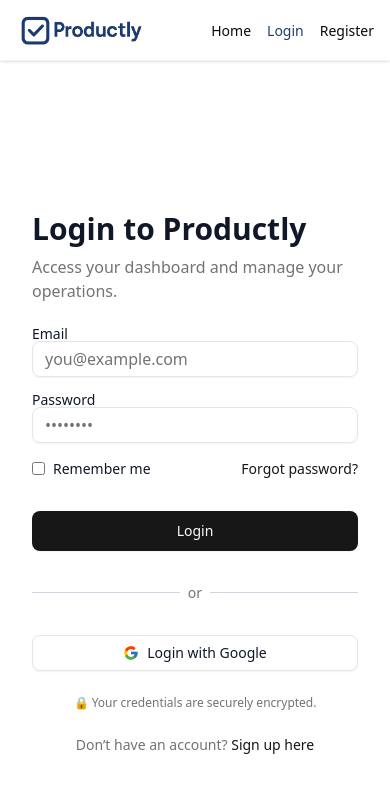
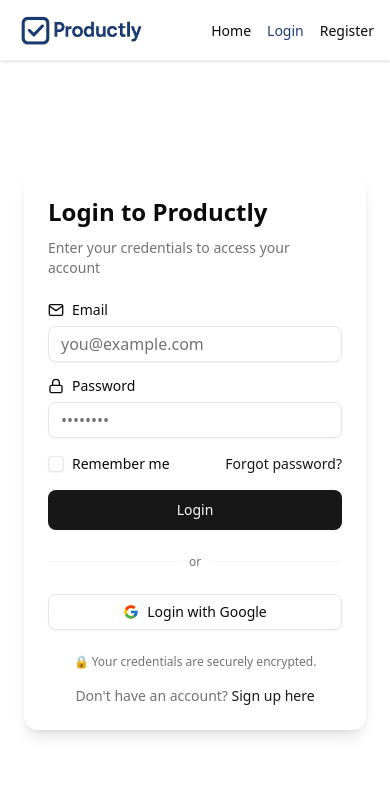
Before and after one commit to UtechP-40/productly-frontend, a Next.js app: page /auth/login in a window 390 px wide. Shown: the top 792 px of the page. Built offline with nearby package versions, Linux system fonts and the light colour scheme.

Commit message:
implementing auth logic on next backend and client with validations and error

```diff
--- a/package.json
+++ b/package.json
@@ -9,6 +9,7 @@
     "lint": "next lint"
   },
   "dependencies": {
+    "@hookform/resolvers": "^5.1.1",
     "@radix-ui/react-alert-dialog": "^1.1.14",
     "@radix-ui/react-avatar": "^1.1.10",
     "@radix-ui/react-checkbox": "^1.3.2",
--- a/src/app/auth/login/page.jsx
+++ b/src/app/auth/login/page.jsx
@@ -4,72 +4,107 @@
 import { motion } from "framer-motion";
 import Link from "next/link";
 import Image from "next/image";
-import axios from "axios";
+import { useRouter } from "next/navigation";
+import { useForm } from "react-hook-form";
+import { z } from "zod";
+import { zodResolver } from "@hookform/resolvers/zod";
+import { ToastContainer, toast } from "react-toastify";
+import "react-toastify/dist/ReactToastify.css";
+import { useAuth } from "../../../hooks/useAuth";
+
+// UI Components
 import Navigation from "../../../components/Navigation";
 import { Button } from "../../../components/ui/button";
 import { Input } from "../../../components/ui/input";
 import { Label } from "../../../components/ui/label";
+import { Checkbox } from "../../../components/ui/checkbox";
+import { Card, CardContent, CardDescription, CardFooter, CardHeader, CardTitle } from "../../../components/ui/card";
 import { FcGoogle } from "react-icons/fc";
+import { FiAlertCircle, FiLock, FiMail } from "react-icons/fi";
+import { Alert, AlertDescription } from "../../../components/ui/alert";
 
-import { ToastContainer, toast } from "react-toastify";
+// Form validation schema
+const loginSchema = z.object({
+  email: z
+    .string()
+    .min(1, { message: "Email is required" })
+    .email({ message: "Invalid email address" }),
+  password: z
+    .string()
+    .min(1, { message: "Password is required" }),
+  rememberMe: z.boolean().default(false)
+});
 
 export default function Login() {
-  const [form, setForm] = useState({ email: "", password: "", remember: false });
-  const [loading, setLoading] = useState(false);
+  const router = useRouter();
+  const [isLoading, setIsLoading] = useState(false);
+  const [error, setError] = useState("");
 
-  const handleChange = (e) => {
-    const { name, value, type, checked } = e.target;
-    setForm((prev) => ({
-      ...prev,
-      [name]: type === "checkbox" ? checked : value,
-    }));
-  };
+  // Initialize form with react-hook-form and zod validation
+  const {
+    register,
+    handleSubmit,
+    formState: { errors },
+    watch,
+  } = useForm({
+    resolver: zodResolver(loginSchema),
+    defaultValues: {
+      email: "",
+      password: "",
+      rememberMe: false
+    }
+  });
 
-  const handleSubmit = async (e) => {
-    e.preventDefault();
-    setLoading(true);
-    const toastId = toast.loading("Registering user...");
+  // Get auth context
+  const { login } = useAuth();
+
+  // Form submission handler
+  const onSubmit = async (data) => {
+    setIsLoading(true);
+    setError("");
+
     try {
-      const res = await axios.post(
-        "/api/login",
-        { email: form.email, password: form.password },
-        { withCredentials: true }
-      );
-      toast.dismiss(toastId);
-      // console.log(res)
-      const data = res?.data?.data?.data
-      if (data?.accessToken) {
-        // alert("Login successful!");
-        // TODO: Redirect to dashboard
-        localStorage.setItem('accessToken', data?.accessToken)
-        toast.success("Login successful!");
+      const result = await login({
+        email: data.email,
+        password: data.password,
+        rememberMe: data.rememberMe
+      });
+
+      if (result.success) {
+        toast.success("Login successful! Redirecting to dashboard...");
+
+        // Short delay before redirect for better UX
         setTimeout(() => {
-          window.location.href = "/dashboard";
+          router.push("/dashboard");
         }, 1500);
       } else {
-        // alert(res.data?.message || "Login failed.");
-        toast.error(res.data?.message || "Login failed.");
+        setError(result.message || "Login failed. Please try again.");
+        toast.error(result.message || "Login failed. Please try again.");
       }
     } catch (err) {
-      console.error("Registration error:", err);
-      toast.dismiss(toastId);
-      toast.error(err.response?.data?.message || "Server error occurred.");
+      console.error("Login error:", err);
+      const errorMessage = err.message || "An error occurred during login. Please try again.";
+      setError(errorMessage);
+      toast.error(errorMessage);
     } finally {
-      setLoading(false);
+      setIsLoading(false);
     }
   };
 
   return (
-    <div>
+    <div className="min-h-screen bg-background">
       <Navigation isAuthenticated={false} />
       <ToastContainer position="top-center" autoClose={3000} theme="colored" />
-      <div className="min-h-screen bg-white text-gray-900 flex">
+
+      <div className="flex min-h-[calc(100vh-64px)]">
+        {/* Left side - Hero image (hidden on mobile) */}
         <div className="hidden md:flex w-1/2 relative">
           <Image
             src="https://images.unsplash.com/photo-1702726001096-096efcf640b8?q=80&w=1635&auto=format&fit=crop"
             alt="User workspace hero"
             fill
             className="object-cover"
+            priority
           />
           <div className="absolute inset-0 bg-black/40 z-10" />
           <div className="relative z-20 p-12 text-white">
@@ -85,73 +120,103 @@
           </div>
         </div>
 
-        <div className="w-full md:w-1/2 flex items-center justify-center p-8">
+        {/* Right side - Login form */}
+        <div className="w-full md:w-1/2 flex items-center justify-center p-6">
           <motion.div
             initial={{ opacity: 0, y: 40 }}
             animate={{ opacity: 1, y: 0 }}
             transition={{ duration: 0.6 }}
-            className="w-full max-w-md space-y-6"
+            className="w-full max-w-md"
           >
-            <div>
-              <h1 className="text-3xl font-bold mb-2">Login to Productly</h1>
-              <p className="text-muted-foreground">
-                Access your dashboard and manage your operations.
-              </p>
+            <Card className="border-0 shadow-lg">
+              <CardHeader className="space-y-1">
+                <CardTitle className="text-2xl font-bold">Login to Productly</CardTitle>
+                <CardDescription>
+                  Enter your credentials to access your account
+                </CardDescription>
+              </CardHeader>
+
+              <CardContent>
+                {error && (
+                  <Alert variant="destructive" className="mb-4">
+                    <FiAlertCircle className="h-4 w-4" />
+                    <AlertDescription>{error}</AlertDescription>
+                  </Alert>
+                )}
+
+                <form onSubmit={handleSubmit(onSubmit)} className="space-y-4">
+                  <div className="space-y-2">
+                    <Label htmlFor="email" className="flex items-center gap-2">
+                      <FiMail className="h-4 w-4" />
+                      Email
+                    </Label>
+                    <Input
+                      id="email"
+                      type="email"
+                      placeholder="you@example.com"
+                      autoComplete="email"
+                      {...register("email")}
+                      className={errors.email ? "border-destructive" : ""}
+                    />
+                    {errors.email && (
+                      <p className="text-destructive text-sm">{errors.email.message}</p>
+                    )}
                   </div>
 
-            <form className="space-y-4" onSubmit={handleSubmit}>
-              <div>
-                <Label htmlFor="email">Email</Label>
+                  <div className="space-y-2">
+                    <Label htmlFor="password" className="flex items-center gap-2">
+                      <FiLock className="h-4 w-4" />
+                      Password
+                    </Label>
                     <Input
-                  type="email"
-                  id="email"
-                  name="email"
-                  placeholder="you@example.com"
-                  required
-                  value={form.email}
-                  onChange={handleChange}
+                      id="password"
+                      type="password"
+                      placeholder="••••••••"
+                      autoComplete="current-password"
+                      {...register("password")}
+                      className={errors.password ? "border-destructive" : ""}
                     />
+                    {errors.password && (
+                      <p className="text-destructive text-sm">{errors.password.message}</p>
+                    )}
                   </div>
 
-              <div>
-                <Label htmlFor="password">Password</Label>
-                <Input
-                  type="password"
-                  id="password"
-                  name="password"
-                  placeholder="••••••••"
-                  required
-                  value={form.password}
-                  onChange={handleChange}
+                  <div className="flex items-center justify-between">
+                    <div className="flex items-center space-x-2">
+                      <Checkbox
+                        id="rememberMe"
+                        {...register("rememberMe")}
                       />
+                      <Label
+                        htmlFor="rememberMe"
+                        className="text-sm font-medium leading-none peer-disabled:cursor-not-allowed peer-disabled:opacity-70"
+                      >
+                        Remember me
+                      </Label>
                     </div>
-
-              <div className="flex justify-between items-center text-sm">
-                <label className="flex items-center space-x-2">
-                  <input
-                    type="checkbox"
-                    name="remember"
-                    checked={form.remember}
-                    onChange={handleChange}
-                    className="rounded"
-                  />
-                  <span>Remember me</span>
-                </label>
-                <Link href="/forgot-password" className="text-primary hover:underline">
+                    <Link
+                      href="/auth/forgot-password"
+                      className="text-sm text-primary hover:underline"
+                    >
                       Forgot password?
                     </Link>
                   </div>
 
-              <Button size="lg" className="w-full mt-4" type="submit" disabled={loading}>
-                {loading ? "Logging in..." : "Login"}
+                  <Button
+                    type="submit"
+                    className="w-full"
+                    size="lg"
+                    disabled={isLoading}
+                  >
+                    {isLoading ? "Logging in..." : "Login"}
                   </Button>
 
-              <div className="relative py-4">
+                  <div className="relative py-2">
                     <div className="absolute inset-0 flex items-center">
-                  <div className="w-full border-t border-gray-300" />
+                      <div className="w-full border-t border-muted" />
                     </div>
-                <div className="relative flex justify-center text-sm">
-                  <span className="bg-white px-2 text-muted-foreground">or</span>
+                    <div className="relative flex justify-center text-xs">
+                      <span className="bg-card px-2 text-muted-foreground">or</span>
                     </div>
                   </div>
 
@@ -159,24 +224,27 @@
                     variant="outline"
                     className="w-full flex items-center gap-2"
                     type="button"
-                onClick={() => alert("Hook this into Google OAuth")}
+                    disabled={isLoading}
                   >
                     <FcGoogle size={20} />
-                <span className="sr-only">Login with Google</span>
                     <span>Login with Google</span>
                   </Button>
                 </form>
+              </CardContent>
 
+              <CardFooter className="flex flex-col space-y-4">
                 <div className="text-xs text-center text-muted-foreground">
                   🔒 Your credentials are securely encrypted.
                 </div>
 
                 <p className="text-center text-muted-foreground text-sm">
-              Don’t have an account?{" "}
+                  Don't have an account?{" "}
                   <Link href="/auth/register" className="text-primary hover:underline">
                     Sign up here
                   </Link>
                 </p>
+              </CardFooter>
+            </Card>
           </motion.div>
         </div>
       </div>
--- a/src/app/layout.js
+++ b/src/app/layout.js
@@ -1,5 +1,6 @@
 import { Geist, Geist_Mono } from "next/font/google";
 import "./globals.css";
+import { AuthProvider } from "../hooks/useAuth";
 
 const geistSans = Geist({
   variable: "--font-geist-sans",
--- /dev/null
+++ b/src/hooks/useAuth.js
@@ -0,0 +1,175 @@
+"use client";
+
+import { createContext, useContext, useState, useEffect } from "react";
+import axios from "axios";
+import { useRouter } from "next/navigation";
+
+// Create auth context
+const AuthContext = createContext({
+  user: null,
+  role: null,
+  isLoading: true,
+  isAuthenticated: false,
+  login: async () => {},
+  logout: async () => {},
+  refreshSession: async () => {},
+});
+
+/**
+ * Auth Provider component to wrap the application
+ */
+export function AuthProvider({ children }) {
+  const [user, setUser] = useState(null);
+  const [role, setRole] = useState(null);
+  const [isLoading, setIsLoading] = useState(true);
+  const [isAuthenticated, setIsAuthenticated] = useState(false);
+  const router = useRouter();
+
+  // Fetch current user on mount
+  useEffect(() => {
+    const checkAuth = async () => {
+      try {
+        const response = await axios.get("/api/auth/me");
+        if (response.data.success) {
+          setUser(response.data.data.user);
+          setRole(response.data.data.user.organizationRole);
+          setIsAuthenticated(true);
+        }
+      } catch (error) {
+        console.error("Auth check error:", error);
+        setUser(null);
+        setRole(null);
+        setIsAuthenticated(false);
+      } finally {
+        setIsLoading(false);
+      }
+    };
+
+    checkAuth();
+  }, []);
+
+  /**
+   * Login function
+   * @param {Object} credentials - User credentials
+   * @param {string} credentials.email - User email
+   * @param {string} credentials.password - User password
+   * @param {boolean} credentials.rememberMe - Remember me option
+   * @returns {Promise} Login result
+   */
+  const login = async (credentials) => {
+    setIsLoading(true);
+    try {
+      const response = await axios.post(
+        "/api/auth/login",
+        credentials,
+        { withCredentials: true }
+      );
+
+      if (response.data.success) {
+        // Fetch user data after successful login
+        await refreshSession();
+        return { success: true, data: response.data.data };
+      } else {
+        return { success: false, message: response.data.message };
+      }
+    } catch (error) {
+      console.error("Login error:", error);
+      return {
+        success: false,
+        message: error.response?.data?.message || "Login failed"
+      };
+    } finally {
+      setIsLoading(false);
+    }
+  };
+
+  /**
+   * Logout function
+   * @param {boolean} allSessions - Whether to logout from all sessions
+   * @returns {Promise} Logout result
+   */
+  const logout = async (allSessions = false) => {
+    setIsLoading(true);
+    try {
+      const response = await axios.post(
+        "/api/auth/logout",
+        { allSessions },
+        { withCredentials: true }
+      );
+
+      setUser(null);
+      setRole(null);
+      setIsAuthenticated(false);
+
+      // Redirect to login page
+      router.push("/auth/login");
+
+      return { success: true };
+    } catch (error) {
+      console.error("Logout error:", error);
+      return {
+        success: false,
+        message: error.response?.data?.message || "Logout failed"
+      };
+    } finally {
+      setIsLoading(false);
+    }
+  };
+
+  /**
+   * Refresh user session
+   * @returns {Promise} Session refresh result
+   */
+  const refreshSession = async () => {
+    try {
+      const response = await axios.get("/api/auth/me");
+      if (response.data.success) {
+        setUser(response.data.data.user);
+        setRole(response.data.data.user.organizationRole);
+        setIsAuthenticated(true);
+        return { success: true };
+      } else {
+        setUser(null);
+        setRole(null);
+        setIsAuthenticated(false);
+        return { success: false, message: response.data.message };
+      }
+    } catch (error) {
+      console.error("Session refresh error:", error);
+      setUser(null);
+      setRole(null);
+      setIsAuthenticated(false);
+      return {
+        success: false,
+        message: error.response?.data?.message || "Session refresh failed"
+      };
+    }
+  };
+
+  // Context value
+  const value = {
+    user,
+    role,
+    isLoading,
+    isAuthenticated,
+    login,
+    logout,
+    refreshSession,
+  };
+
+  return <AuthContext.Provider value={value}>{children}</AuthContext.Provider>;
+}
+
+/**
+ * Hook to use auth context
+ * @returns {Object} Auth context
+ */
+export function useAuth() {
+  const context = useContext(AuthContext);
+  if (context === undefined) {
+    throw new Error("useAuth must be used within an AuthProvider");
+  }
+  return context;
+}
+
+export default useAuth;
```
Also changed, not shown: 1 other file (tests, documents, lock files or other folders). Lines whose indentation alone changed are shown as unchanged.
